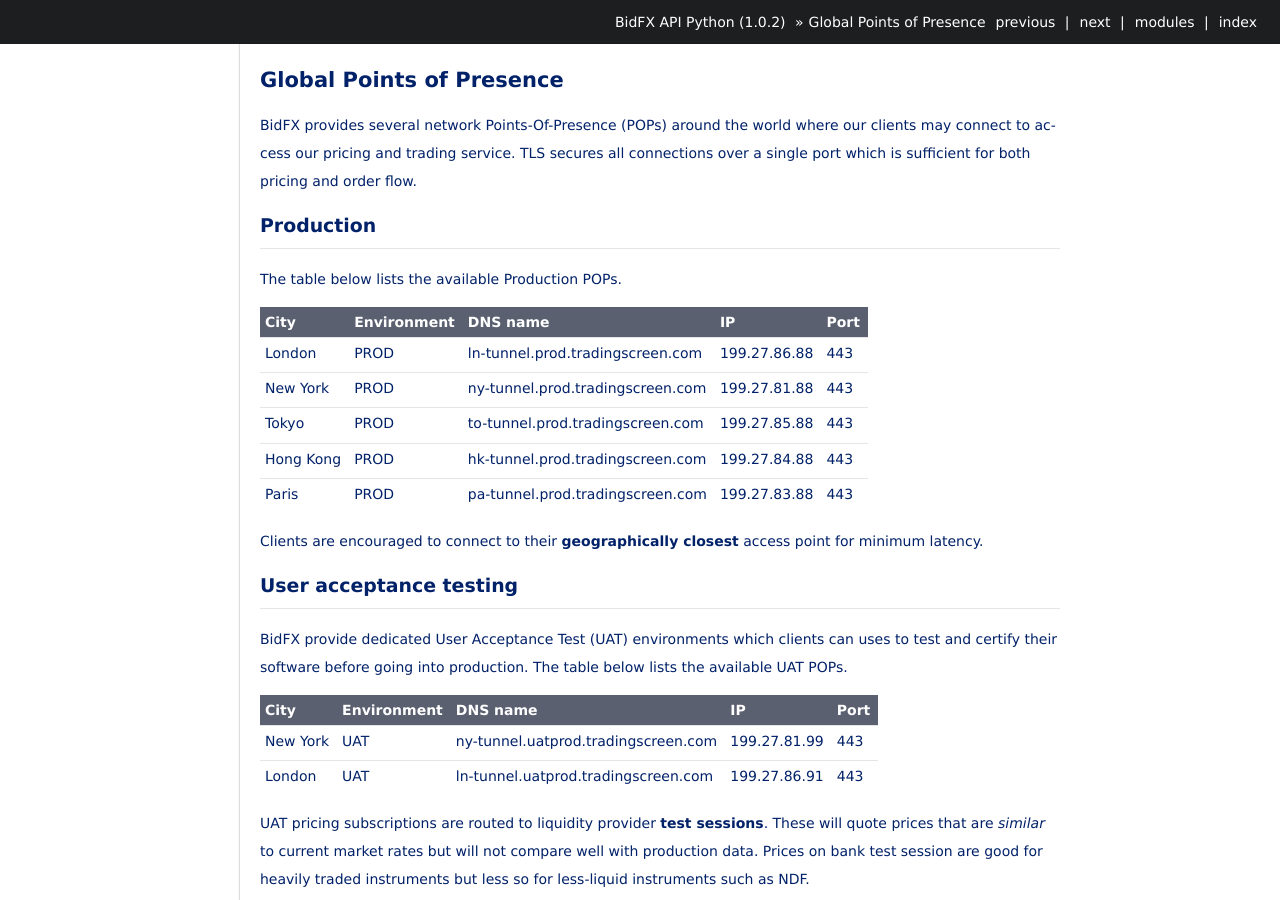
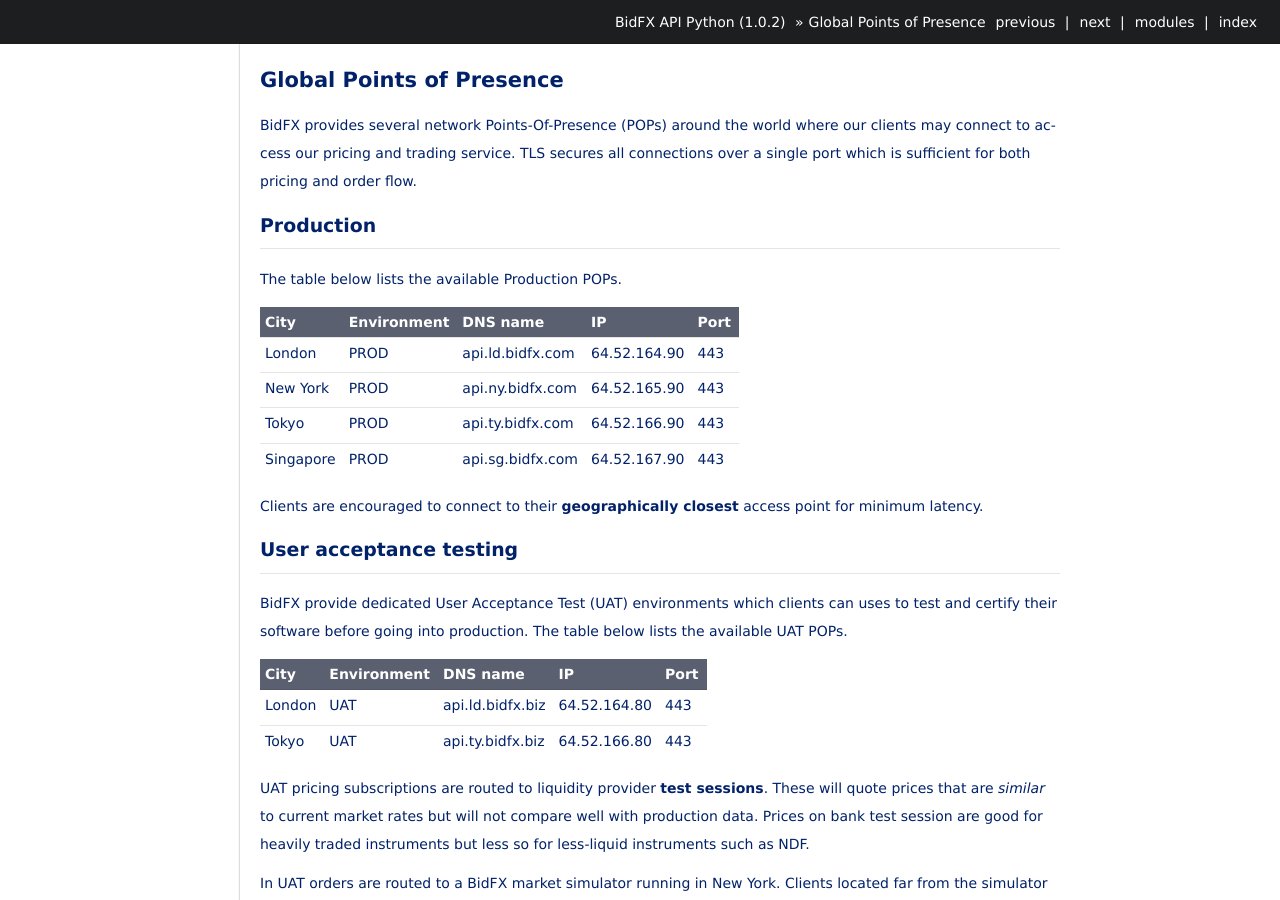
Before and after one commit to bidfx/bidfx-api-py, a Sphinx documentation site: the page built from docs/POPs.rst, in a window 1280 px wide and 900 px high. Built offline with Sphinx 7.4.7, drawn with Linux system fonts in a browser that asks for light colours.

Commit message:
Update POPs.rst

```diff
--- a/docs/POPs.rst
+++ b/docs/POPs.rst
@@ -14,15 +14,13 @@
 +----------+-------------+-------------------------------------+-------------+-----+
 |City      |Environment  |DNS name                             |IP           |Port |
 +==========+=============+=====================================+=============+=====+
-|London    |PROD         | ln-tunnel.prod.tradingscreen.com    |199.27.86.88 |  443|
+|London    |PROD         | api.ld.bidfx.com                    |64.52.164.90 |  443|
 +----------+-------------+-------------------------------------+-------------+-----+
-|New York  |PROD         | ny-tunnel.prod.tradingscreen.com    |199.27.81.88 |  443|
+|New York  |PROD         | api.ny.bidfx.com                    |64.52.165.90 |  443|
 +----------+-------------+-------------------------------------+-------------+-----+
-|Tokyo     |PROD         | to-tunnel.prod.tradingscreen.com    |199.27.85.88 |  443|
+|Tokyo     |PROD         | api.ty.bidfx.com                    |64.52.166.90 |  443|
 +----------+-------------+-------------------------------------+-------------+-----+
-|Hong Kong |PROD         | hk-tunnel.prod.tradingscreen.com    |199.27.84.88 |  443|
-+----------+-------------+-------------------------------------+-------------+-----+
-|Paris     |PROD         | pa-tunnel.prod.tradingscreen.com    |199.27.83.88 |  443|
+|Singapore |PROD         | api.sg.bidfx.com                    |64.52.167.90 |  443|
 +----------+-------------+-------------------------------------+-------------+-----+
 
 Clients are encouraged to connect to their **geographically closest** access
@@ -39,9 +37,9 @@
 +----------+-------------+-------------------------------------+-------------+-----+
 |City      |Environment  |DNS name                             |IP           |Port |
 +==========+=============+=====================================+=============+=====+
-|New York  |UAT          |ny-tunnel.uatprod.tradingscreen.com  |199.27.81.99 |  443|
+|London    |UAT          |api.ld.bidfx.biz                     |64.52.164.80 |  443|
 +----------+-------------+-------------------------------------+-------------+-----+
-|London    |UAT          |ln-tunnel.uatprod.tradingscreen.com  |199.27.86.91 |  443|
+|Tokyo     |UAT          |api.ty.bidfx.biz                     |64.52.166.80 |  443|
 +----------+-------------+-------------------------------------+-------------+-----+
 
 UAT pricing subscriptions are routed to liquidity provider **test sessions**.
```
